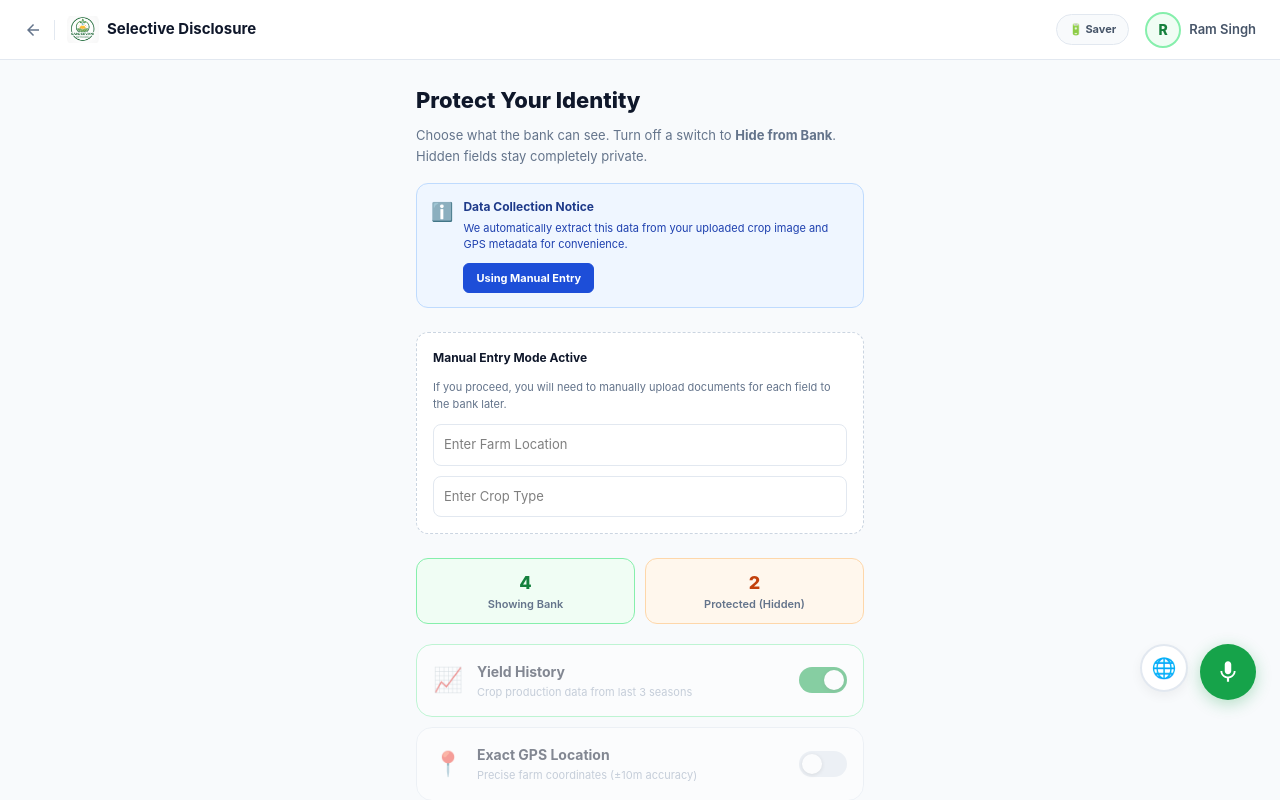
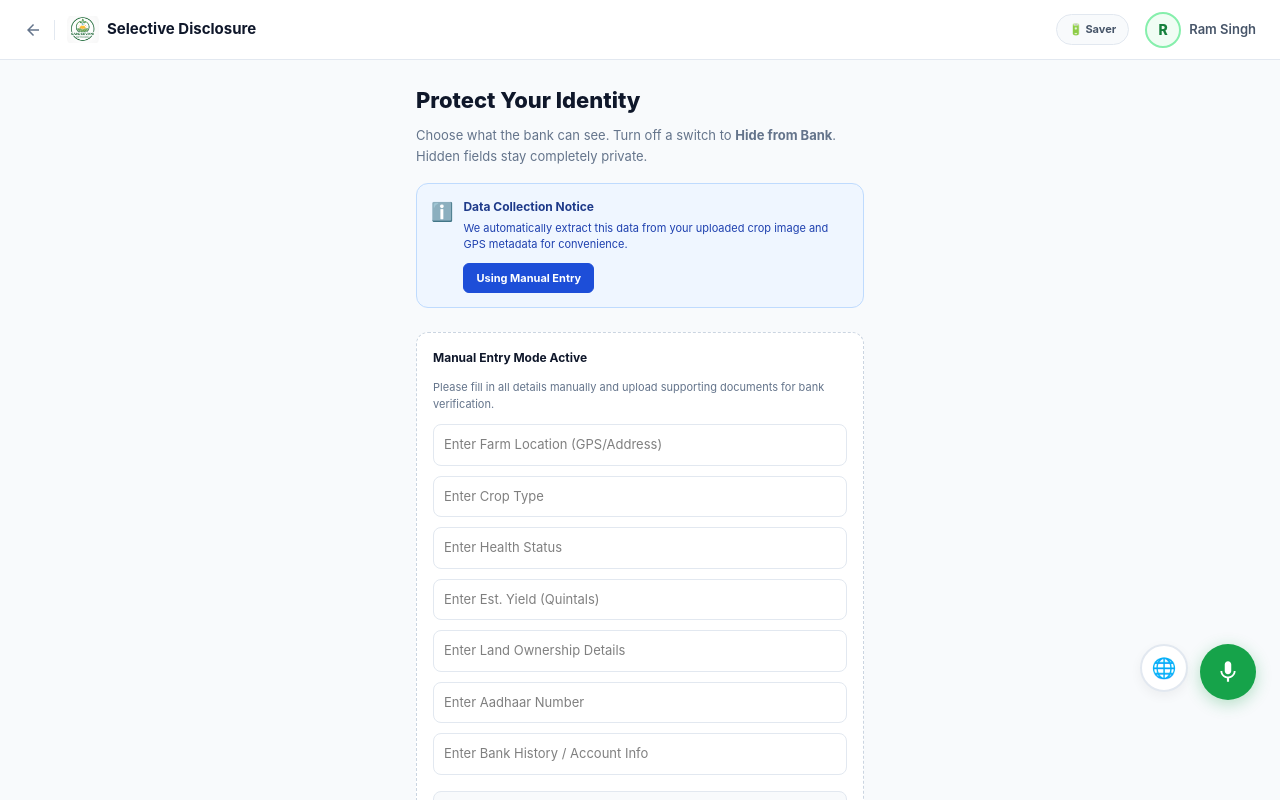
Before and after one commit to Gurleen12star/SANJEEVANI, a React (Vite) app in the folder frontend/: page /farmer/disclose in a window 1280 px wide. Both pictures are taken after a click on the button "Add Data Manually Instead". Shown: the top 800 px of the page. Built offline with nearby package versions, Linux system fonts and the light colour scheme.

Commit message:
feat: complete manual entry form fields with document upload

```diff
--- a/frontend/src/farmer/SelectiveDisclosure.jsx
+++ b/frontend/src/farmer/SelectiveDisclosure.jsx
@@ -162,9 +162,22 @@ export default function SelectiveDisclosure() {
         {manualEntryMode && (
           <div style={{ background: '#fff', border: '1px dashed #cbd5e1', borderRadius: '12px', padding: '16px', marginBottom: '24px', animation: 'slideDown 0.2s ease-out' }}>
             <div style={{ fontSize: '12px', fontWeight: 700, color: '#0f172a', marginBottom: '12px' }}>Manual Entry Mode Active</div>
-            <p style={{ fontSize: '11px', color: '#64748b', marginBottom: '12px' }}>If you proceed, you will need to manually upload documents for each field to the bank later.</p>
-            <input type="text" placeholder="Enter Farm Location" style={{ width: '100%', padding: '10px', borderRadius: '8px', border: '1px solid #e2e8f0', fontSize: '13px', marginBottom: '10px' }} />
-            <input type="text" placeholder="Enter Crop Type" style={{ width: '100%', padding: '10px', borderRadius: '8px', border: '1px solid #e2e8f0', fontSize: '13px' }} />
+            <p style={{ fontSize: '11px', color: '#64748b', marginBottom: '12px' }}>Please fill in all details manually and upload supporting documents for bank verification.</p>
+
+            <div style={{ display: 'flex', flexDirection: 'column', gap: '10px', marginBottom: '16px' }}>
+              <input type="text" placeholder="Enter Farm Location (GPS/Address)" style={{ width: '100%', padding: '10px', borderRadius: '8px', border: '1px solid #e2e8f0', fontSize: '13px', boxSizing: 'border-box' }} />
+              <input type="text" placeholder="Enter Crop Type" style={{ width: '100%', padding: '10px', borderRadius: '8px', border: '1px solid #e2e8f0', fontSize: '13px', boxSizing: 'border-box' }} />
+              <input type="text" placeholder="Enter Health Status" style={{ width: '100%', padding: '10px', borderRadius: '8px', border: '1px solid #e2e8f0', fontSize: '13px', boxSizing: 'border-box' }} />
+              <input type="text" placeholder="Enter Est. Yield (Quintals)" style={{ width: '100%', padding: '10px', borderRadius: '8px', border: '1px solid #e2e8f0', fontSize: '13px', boxSizing: 'border-box' }} />
+              <input type="text" placeholder="Enter Land Ownership Details" style={{ width: '100%', padding: '10px', borderRadius: '8px', border: '1px solid #e2e8f0', fontSize: '13px', boxSizing: 'border-box' }} />
+              <input type="text" placeholder="Enter Aadhaar Number" style={{ width: '100%', padding: '10px', borderRadius: '8px', border: '1px solid #e2e8f0', fontSize: '13px', boxSizing: 'border-box' }} />
+              <input type="text" placeholder="Enter Bank History / Account Info" style={{ width: '100%', padding: '10px', borderRadius: '8px', border: '1px solid #e2e8f0', fontSize: '13px', boxSizing: 'border-box' }} />
+            </div>
+
+            <div style={{ padding: '12px', border: '1px solid #e2e8f0', borderRadius: '8px', background: '#f8fafc' }}>
+              <div style={{ fontSize: '11px', fontWeight: 700, color: '#475569', marginBottom: '8px' }}>Upload Verification Documents</div>
+              <input type="file" multiple accept=".pdf,.jpg,.jpeg,.png" style={{ fontSize: '11px', color: '#64748b', width: '100%' }} />
+            </div>
           </div>
         )}
 
```
